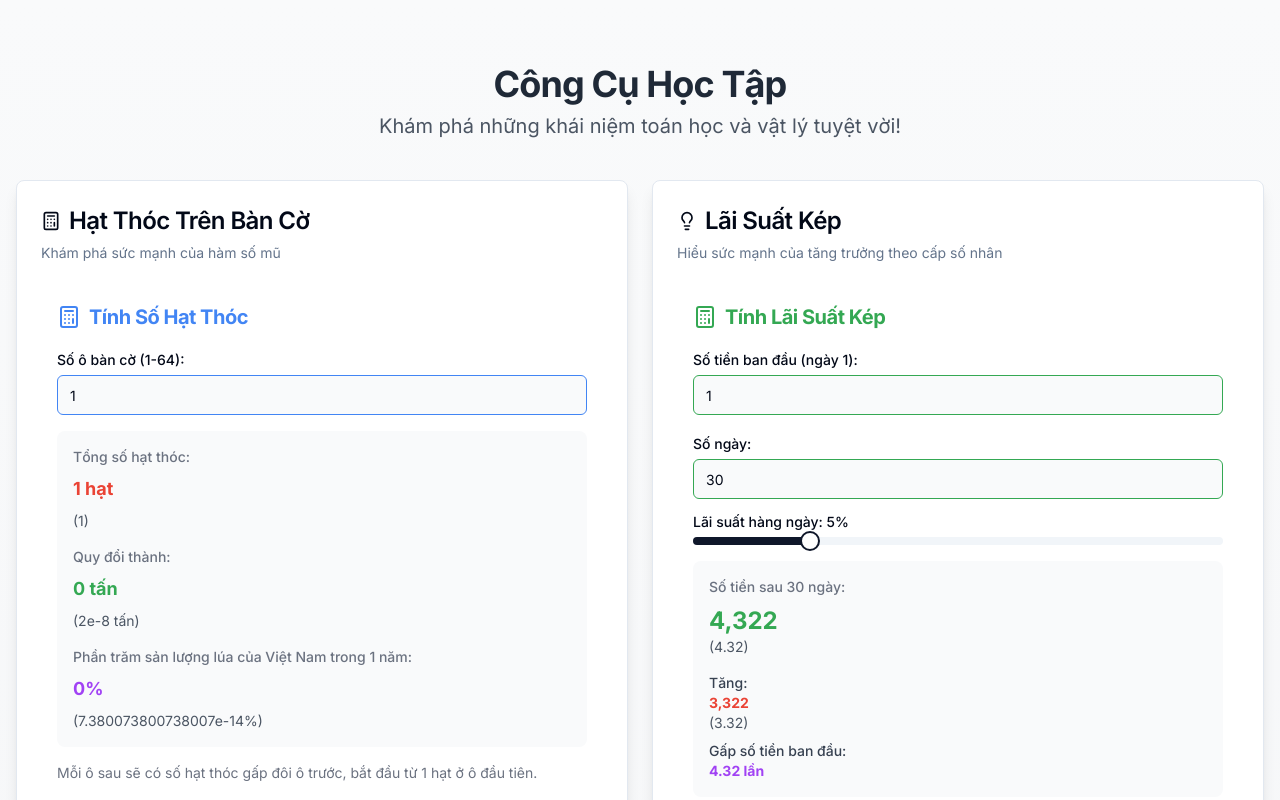
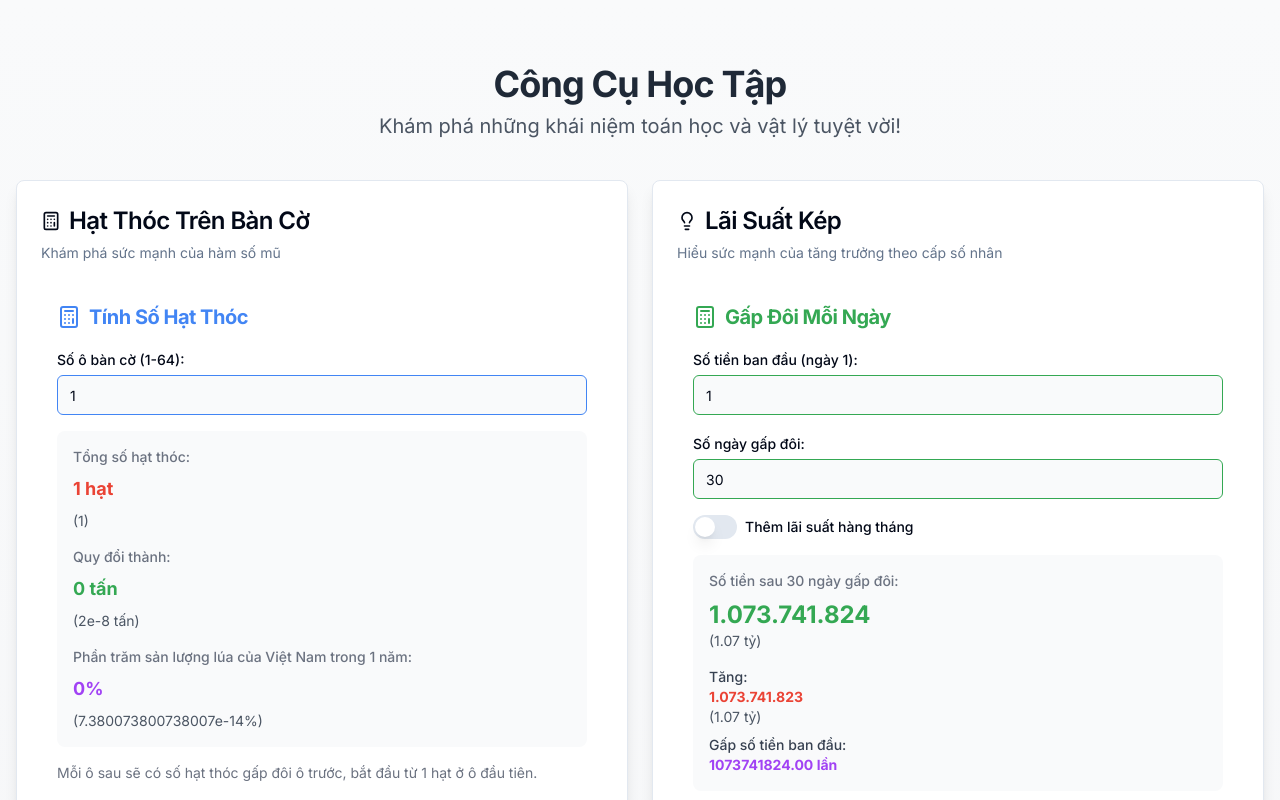
Before and after one commit to hoangduytn1703/grain-galaxy-explorer, a React (Vite) app: page / in a window 1280 px wide. Shown: the top 800 px of the page. Built offline with nearby package versions, Linux system fonts and the light colour scheme.

Commit message:
Refactor compound interest calculator
Update compound interest calculation logic.

```diff
--- a/src/components/CompoundInterestCalculator.tsx
+++ b/src/components/CompoundInterestCalculator.tsx
@@ -1,22 +1,35 @@
 
 import React, { useState, useEffect } from "react";
-import { calculateCompoundInterest } from "@/utils/calculators";
 import { Input } from "@/components/ui/input";
 import { Label } from "@/components/ui/label";
 import { Calculator } from "lucide-react";
 import { Slider } from "@/components/ui/slider";
+import { Switch } from "@/components/ui/switch";
 
 const CompoundInterestCalculator = () => {
   const [initialAmount, setInitialAmount] = useState<number>(1);
   const [days, setDays] = useState<number>(30);
+  const [useInterestRate, setUseInterestRate] = useState<boolean>(false);
   const [interestRate, setInterestRate] = useState<number>(5);
   const [finalAmount, setFinalAmount] = useState<number>(0);
 
   useEffect(() => {
-    const rate = interestRate / 100; // Convert percentage to decimal
-    const calculated = calculateCompoundInterest(initialAmount, days, rate);
+    let calculated = initialAmount;
+
+    // Each day doubles the previous day's amount
+    for (let i = 1; i <= days; i++) {
+      calculated *= 2;
+    }
+
+    // If interest rate is enabled, add it on top (monthly rate)
+    if (useInterestRate) {
+      const monthlyRate = interestRate / 100;
+      const months = days / 30; // Approximate months
+      calculated = calculated * Math.pow(1 + monthlyRate, months);
+    }
+
     setFinalAmount(calculated);
-  }, [initialAmount, days, interestRate]);
+  }, [initialAmount, days, interestRate, useInterestRate]);
 
   const handleInitialAmountChange = (e: React.ChangeEvent<HTMLInputElement>) => {
     const value = parseFloat(e.target.value);
@@ -52,7 +65,7 @@ const CompoundInterestCalculator = () => {
     <div className="w-full p-4 rounded-lg bg-white">
       <div className="flex items-center gap-2 mb-4">
         <Calculator size={24} className="text-edu-green" />
-        <h3 className="text-xl font-bold text-edu-green">Tính Lãi Suất Kép</h3>
+        <h3 className="text-xl font-bold text-edu-green">Gấp Đôi Mỗi Ngày</h3>
       </div>
 
       <div className="space-y-4">
@@ -69,21 +82,31 @@ const CompoundInterestCalculator = () => {
         </div>
 
         <div>
-          <Label htmlFor="days">Số ngày:</Label>
+          <Label htmlFor="days">Số ngày gấp đôi:</Label>
           <Input
             id="days"
             type="number"
             min="1"
-            max="365"
+            max="100"
             value={days}
             onChange={handleDaysChange}
             className="mt-1 bg-gray-50 border-edu-green"
           />
         </div>
 
+        <div className="flex items-center space-x-2 mb-2">
+          <Switch
+            id="use-interest"
+            checked={useInterestRate}
+            onCheckedChange={setUseInterestRate}
+          />
+          <Label htmlFor="use-interest">Thêm lãi suất hàng tháng</Label>
+        </div>
+
+        {useInterestRate && (
           <div>
             <div className="flex justify-between">
-            <Label htmlFor="interestRate">Lãi suất hàng ngày: {interestRate}%</Label>
+              <Label htmlFor="interestRate">Lãi suất hàng tháng: {interestRate}%</Label>
             </div>
             <Slider
               defaultValue={[5]}
@@ -94,9 +117,10 @@ const CompoundInterestCalculator = () => {
               className="mt-2"
             />
           </div>
+        )}
 
         <div className="p-4 bg-gray-50 rounded-lg">
-          <p className="text-sm font-medium text-gray-500 mb-2">Số tiền sau {days} ngày:</p>
+          <p className="text-sm font-medium text-gray-500 mb-2">Số tiền sau {days} ngày gấp đôi:</p>
           <p className="text-2xl font-bold text-edu-green">{formatNumber(finalAmount)}</p>
           <p className="text-sm text-gray-600">({formatReadableNumber(finalAmount)})</p>
 
@@ -110,7 +134,8 @@ const CompoundInterestCalculator = () => {
         </div>
 
         <div className="text-sm text-gray-500 mt-4">
-          <p>Áp dụng công thức lãi kép: Số tiền cuối = Số tiền đầu × (1 + Lãi suất)^Số ngày</p>
+          <p>Mỗi ngày số tiền được gấp đôi so với ngày trước: Số tiền cuối = Số tiền đầu × 2^Số ngày</p>
+          {useInterestRate && <p className="mt-1">Kèm theo lãi suất hàng tháng: {interestRate}%</p>}
         </div>
       </div>
     </div>
```
Lines whose indentation alone changed are shown as unchanged.
